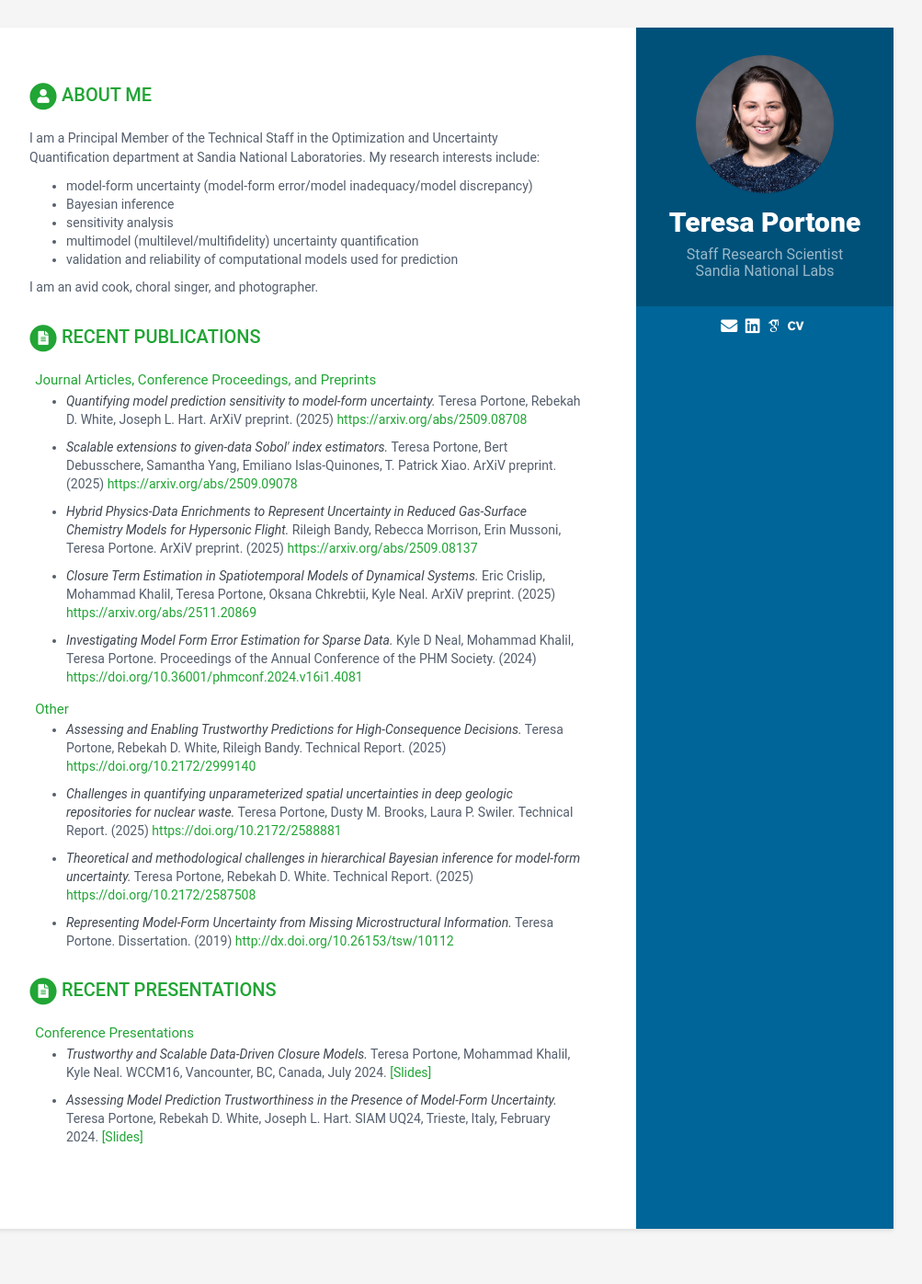
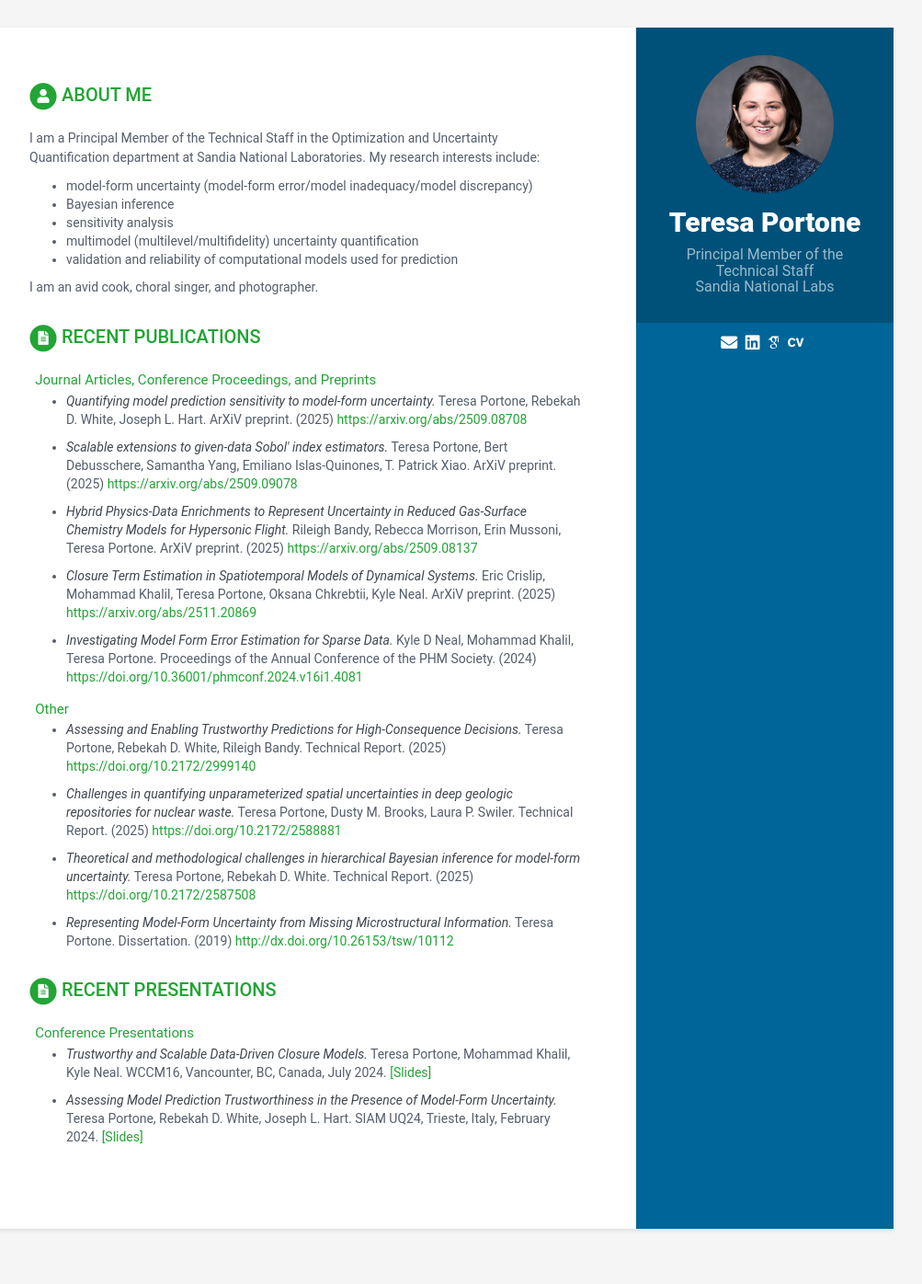
Before and after one commit to teresaportone/teresaportone.github.io, a Jekyll site: the page built from index.html, in a window 1280 px wide. Shown: the whole page at 92% size, without its empty margins (168-1171 px from the left). Built offline with Jekyll 4.4.1, drawn with Linux system fonts in a browser that asks for light colours; some web fonts are replaced.

Commit message:
Updated position.

```diff
--- a/_data/data.yml
+++ b/_data/data.yml
@@ -5,7 +5,7 @@
 sidebar:
     # Profile information
     name: Teresa Portone
-    position: Staff Research Scientist
+    position: Principal Member of the Technical Staff
     company: Sandia National Labs
     avatar: headshot.jpg  #place a min 150x150 picture inside /assets/images/ folder and provide the name of the file below
 
```
